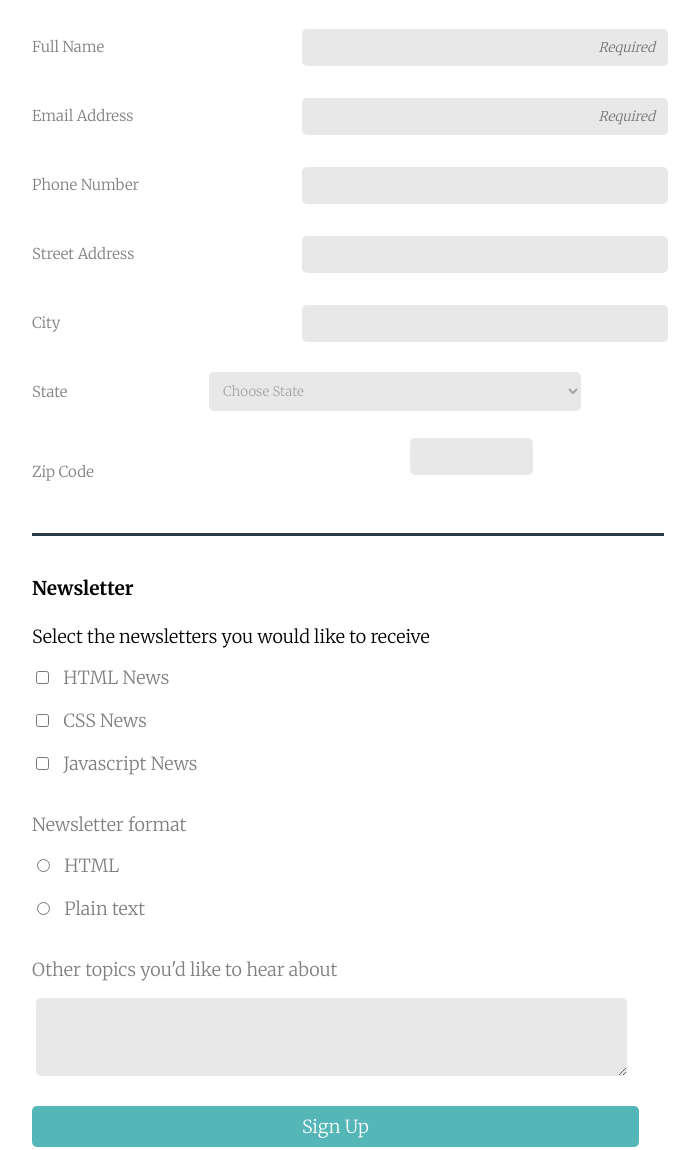
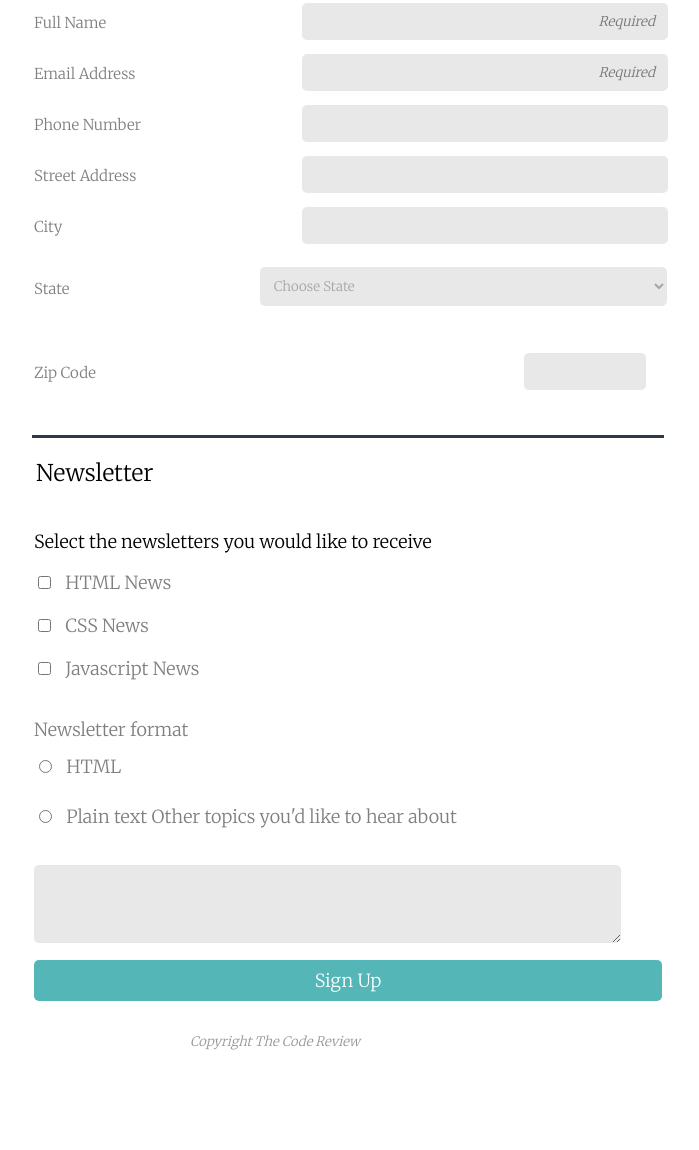
Before and after one commit to oscarrbaez/Techdegree-Project-3, a plain HTML site: page index.html in a window 1280 px wide. Shown: the part 343-1493 px from the top of the page, without its empty margins (292-991 px from the left). Drawn offline with Linux system fonts and the light colour scheme.

Commit message:
updated project 3

```diff
--- a/index.html
+++ b/index.html
@@ -42,9 +42,11 @@
       <div class="border-line"></div>
 
       <div class="section-2">
-        <h2>Contact Information</h2>
+        <!-- <h2>Contact Information</h2> -->
 
         <form>
+          <fieldset>
+            <legend>Contact Information</legend>
             <div class="form-top">
               <div class="input-section">
                 <label for="full-name">Full Name</label>
@@ -58,7 +60,7 @@
               <br />
 
               <div class="input-section">
-              <label for="email" id="email">Email Address</label>
+                <label for="email">Email Address</label>
                 <input
                   type="email"
                   id="email"
@@ -89,7 +91,9 @@
               <div class="input-section">
                 <label for="state">State</label>
                 <select id="state" name="state">
-                <option value="" disabled selected hidden>Choose State</option>
+                  <option value="" disabled selected hidden>
+                    Choose State
+                  </option>
                   <option value="AL">Alabama</option>
                   <option value="AK">Alaska</option>
                   <option value="AZ">Arizona</option>
@@ -149,10 +153,13 @@
                 <input type="text" id="zip-code" name="zip-code" />
               </div>
             </div>
+          </fieldset>
 
           <div class="border-line-2"></div>
 
-          <h2>Newsletter</h2>
+          <!-- <h2>Newsletter</h2> -->
+          <fieldset>
+            <legend>Newsletter</legend>
             <p>Select the newsletters you would like to receive</p>
 
             <div class="form-bottom">
@@ -171,18 +178,20 @@
 
               <p>Newsletter format</p>
 
-            <input type="radio" id="html" name="html" />
+              <input type="radio" id="html" name="html-plain" />
               <label for="html">HTML</label><br />
 
-            <input type="radio" id="plain-text" name="plain-text" />
+              <input type="radio" id="plain-text" name="html-plain" />
               <label for="plain-text">Plain text</label>
 
-            <p>Other topics you'd like to hear about</p>
-            <label for="topics"></label>
+              <label for="topics" class="topics"
+                >Other topics you'd like to hear about</label
+              >
               <textarea id="topics" name="topics"></textarea><br />
 
               <button type="submit" class="button">Sign Up</button>
             </div>
+          </fieldset>
         </form>
       </div>
 
--- a/styles.css
+++ b/styles.css
@@ -6,6 +6,7 @@ html {
   font-size: 18px;
 }
 
+@media screen and (min-width: 375px) {
   header {
     background-color: rgb(44, 59, 71);
     padding: 15px;
@@ -53,6 +54,7 @@ header h1 {
     border-top: 5px solid rgb(44, 59, 71);
     border-bottom: 3px solid rgb(44, 59, 71);
     padding: 2px;
+    margin-bottom: 30px;
   }
 
   #zip-code {
@@ -60,8 +62,8 @@ header h1 {
   }
 
   .form-top label {
-  margin-bottom: 7px;
-  margin-top: 20px;
+    margin-top: 1px;
+    margin-bottom: 8px;
     display: block;
     color: rgba(92, 91, 91, 0.781);
   }
@@ -112,7 +114,15 @@ input {
 
   input:focus {
     text-align: left;
-  border: solid 2px lightblue;
+    background: rgb(247, 247, 219);
+  }
+
+  select:focus {
+    background: rgb(247, 247, 219);
+  }
+
+  textarea:focus {
+    background: rgb(247, 247, 219);
   }
 
   ::-webkit-input-placeholder {
@@ -139,6 +149,7 @@ select {
     border: none;
     background: rgb(233, 232, 232);
     color: rgb(165, 165, 165);
+    margin-bottom: 24px;
   }
 
   .button {
@@ -161,9 +172,31 @@ footer {
     color: rgba(122, 121, 121, 0.781);
   }
 
+  /* updated code  */
+  fieldset {
+    border-style: none;
+    padding: 0px;
+  }
+
+  .section-2 legend {
+    font-size: 23px;
+    margin-top: 25px;
+    margin-bottom: 25px;
+  }
+
+  /* label:last-of-type {
+  margin-bottom: 21px;
+} */
+
+  .topics {
+    margin-top: 7px;
+    margin-bottom: 21px;
+  }
+}
+
 /* end of mobile ------------------------------------*/
 
-@media (min-width: 768px) {
+@media screen and (min-width: 768px) {
   .container {
     max-width: 50%;
     margin: auto;
@@ -182,18 +215,28 @@ footer {
 
   .input-section {
     display: flex;
-    flex-direction: column;
+    flex-direction: row;
+    align-items: flex-end;
   }
 
   .form-top select {
+    /* position: absolute; */
+    width: 100%;
+    margin-bottom: 0px;
+    margin-left: 30.3%;
+    margin-right: -5px;
+    box-sizing: content-box;
+  }
+
+  /* .form-top select {
     width: 12.7rem;
     position: absolute;
     left: 19.3rem;
     margin-top: 10px;
-  }
+  } */
 
   #input-zip {
-    margin-top: 10%;
+    margin-top: 9%;
   }
 
   #zip-code {
@@ -232,12 +275,16 @@ footer {
   }
 
   .form-bottom p:last-of-type {
+    margin-bottom: 14px;
+  }
+
+  .topics {
     margin-bottom: 0px;
   }
 
   .button {
-    padding-right: auto;
     padding: 9px;
+    margin-top: 12px;
   }
 
   footer {
@@ -248,24 +295,3 @@ footer {
     font-size: 13px;
   }
 }
-
-@media (min-width: 1024px) {
-  .form-top select {
-    margin-left: 12%;
-    width: 29.1%;
-  }
-
-  #zip-code {
-    width: 8%;
-    right: 25.3rem;
-    margin-top: 30px;
-  }
-
-  #input-zip {
-    margin-top: 8.5%;
-  }
-
-  .button {
-    width: 96%;
-  }
-}
```
Lines whose indentation alone changed are shown as unchanged.
